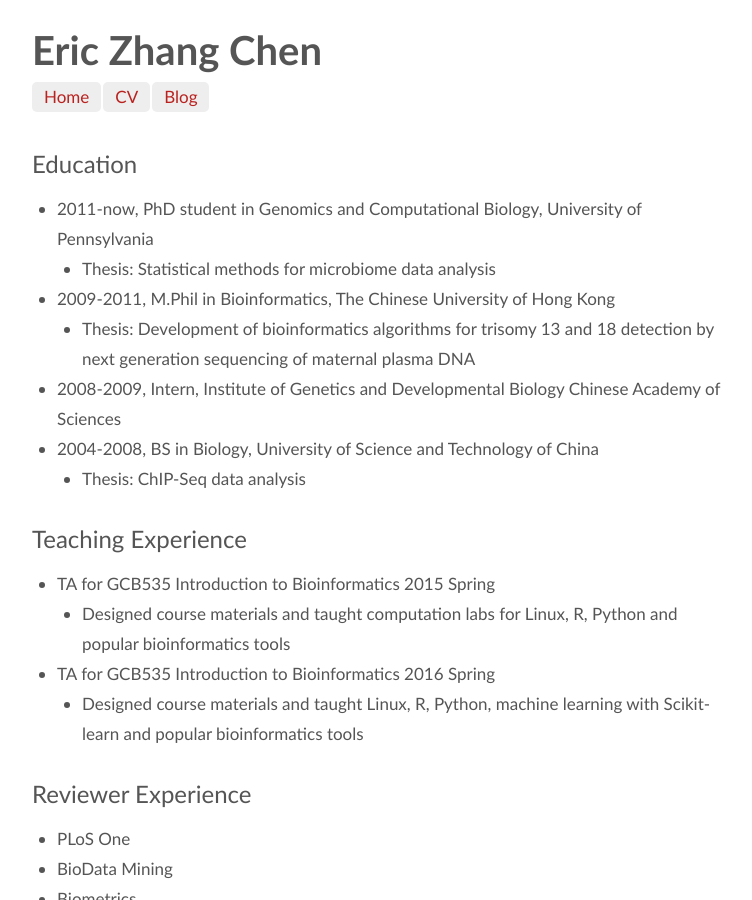
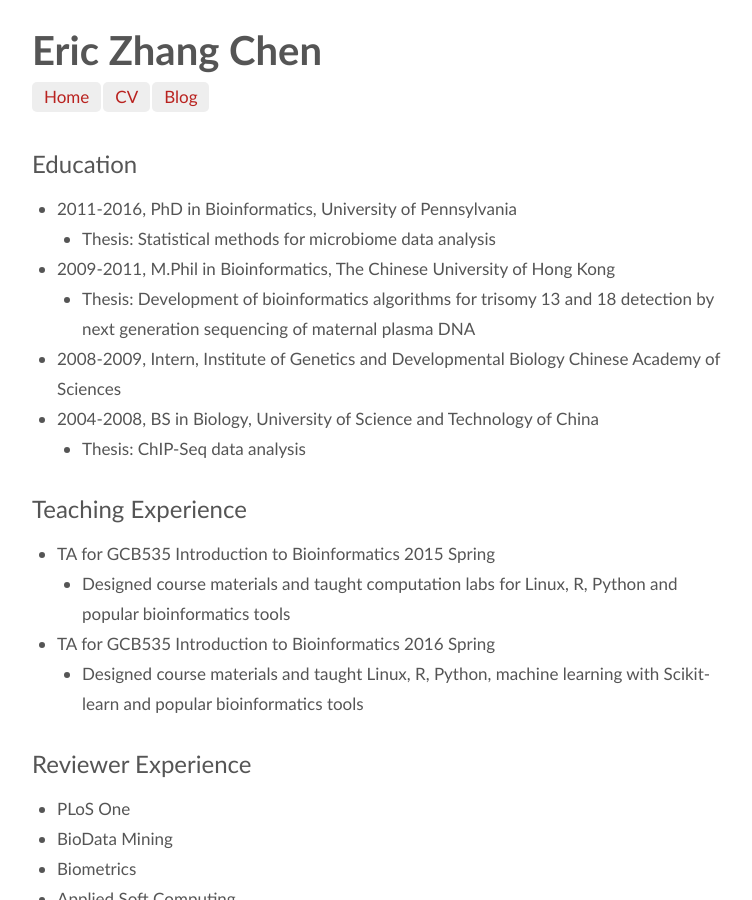
Before and after one commit to chvlyl/chvlyl.github.io, a Jekyll site: the page built from cv/index.md, in a window 1280 px wide and 900 px high. Shown: the whole window, without its empty margins (258-1010 px from the left). Built offline with Jekyll 4.4.1, drawn with Linux system fonts in a browser that asks for light colours.

Commit message:
update PhD

```diff
--- a/cv/index.md
+++ b/cv/index.md
@@ -4,7 +4,7 @@ title: Eric Z Chen
 ---
 
 ## Education
-* 2011-now, PhD student in Genomics and Computational Biology, University of Pennsylvania
+* 2011-2016, PhD in Bioinformatics, University of Pennsylvania
 	- Thesis: Statistical methods for microbiome data analysis
 * 2009-2011, M.Phil in Bioinformatics, The Chinese University of Hong Kong
 	- Thesis: Development of bioinformatics algorithms for trisomy 13 and 18 detection by next generation sequencing of maternal plasma DNA
```
